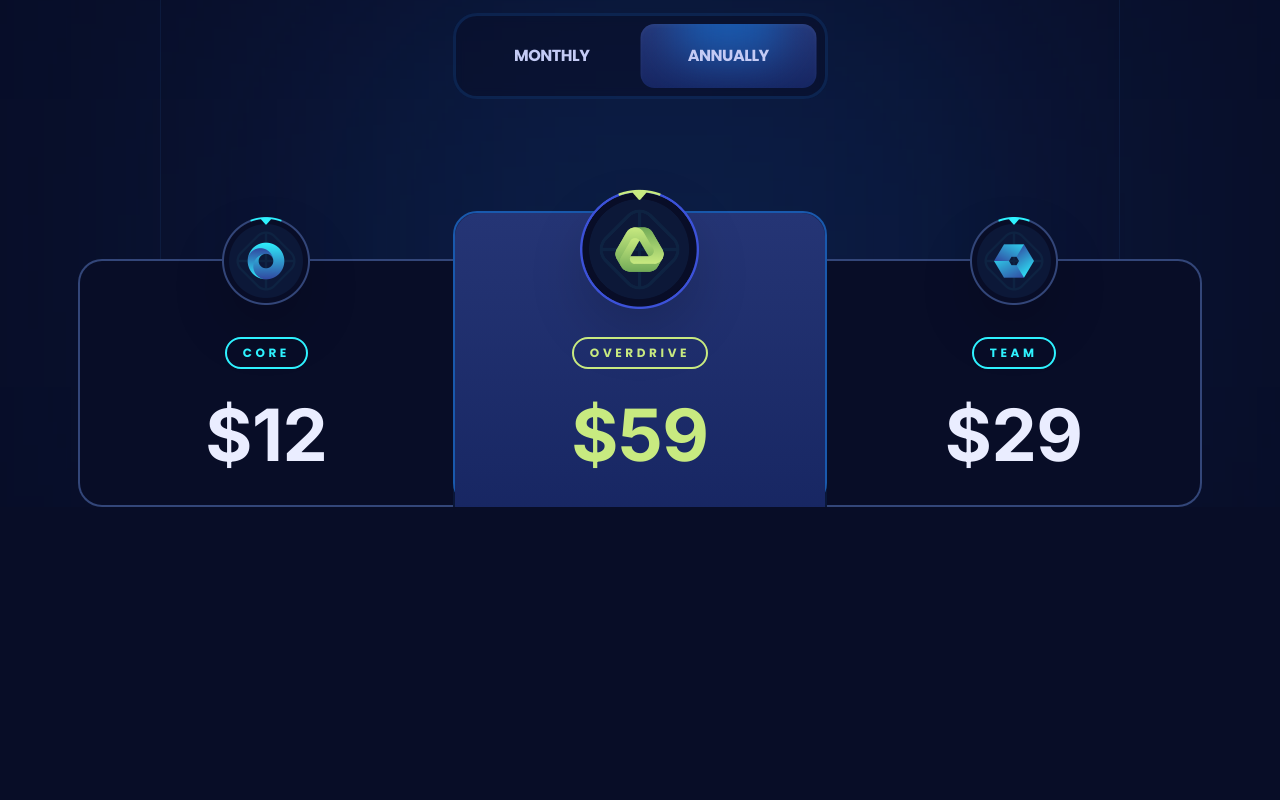
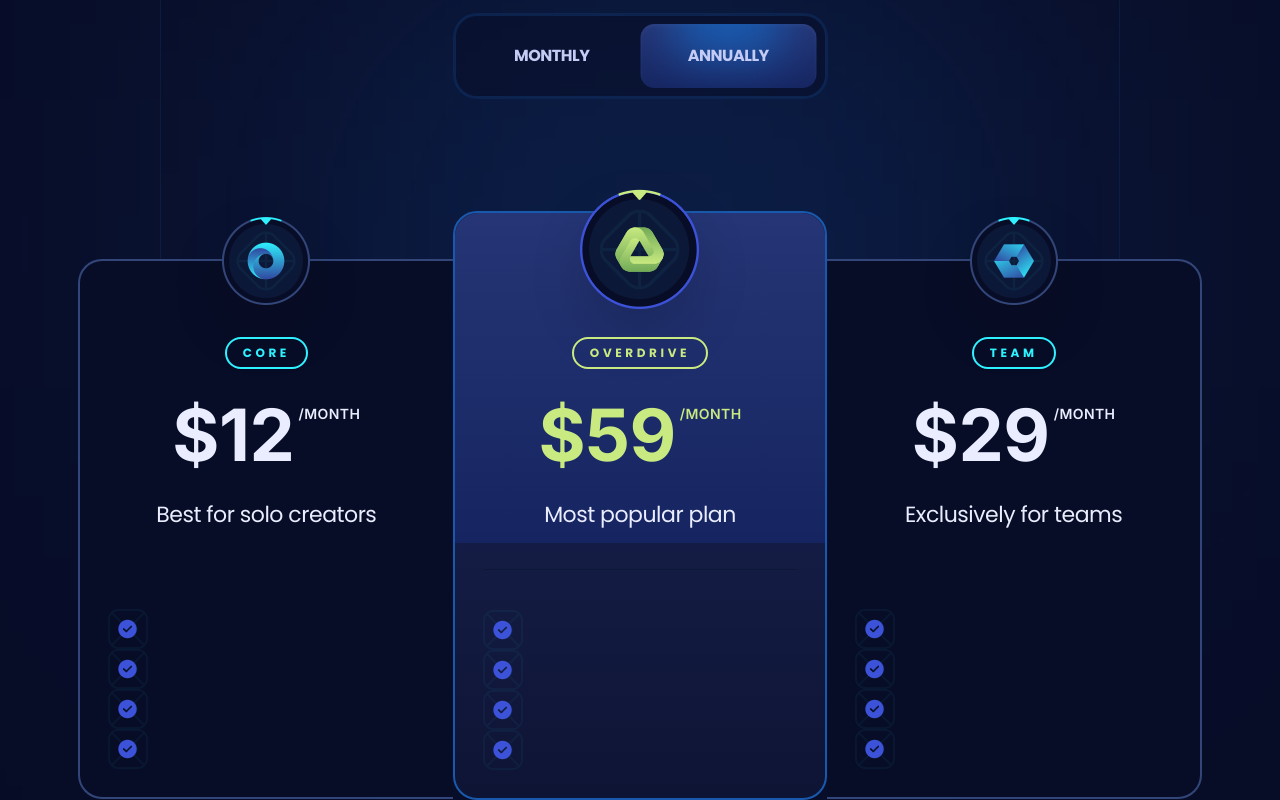
Before and after one commit to Sookyoung-Park/Saas-App-Landing-Page, a React (Vite) app in the folder saas-app-landing-page/: page / in a window 1280 px wide. Shown: the part 2071-2871 px from the top of the page. Before the commit the page ends 2578 px from the top, so only its background shows below. Built offline with nearby package versions, Linux system fonts and the light colour scheme.

Commit message:
pricing section ongoing

```diff
--- a/saas-app-landing-page/src/sections/Pricing.jsx
+++ b/saas-app-landing-page/src/sections/Pricing.jsx
@@ -71,11 +71,28 @@ const Pricing = () => {
                       useEasing={false}
                       preserveValue
                       />
+                      <div className='small-1 relative top-3 ml-1 uppercase'>
+                      /month
                     </div>
+                    </div>
+
                   </div>
                 </div>
+                <div className={clsx('body-1 relative z-2 mb-10 pt-5 w-full border-b-s2 pb-9 text-center text-p4', index === 1 && 'border-b')}>
+                      {plan.caption}
+                </div>
 
+                <ul>
+                  {plan.features.map(()=>(
+                    <li>
+                    <img src={"/images/check.png"}
+                    alt="check"
+                    className='size-10 obejct-contain'
+                    />
+                    </li>
+                  ))}
 
+                </ul>
               </div>
             ))}
           </div>
```
